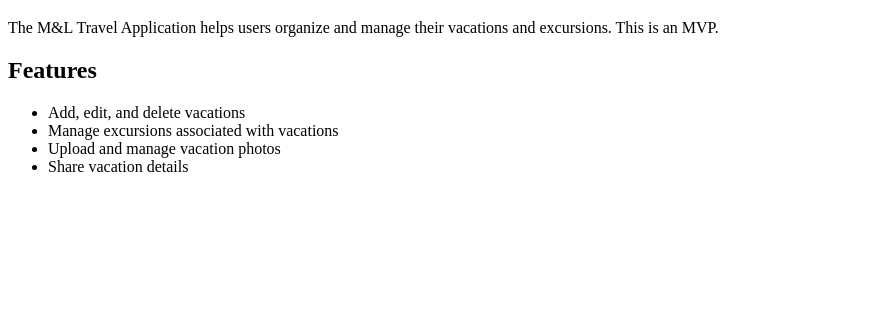
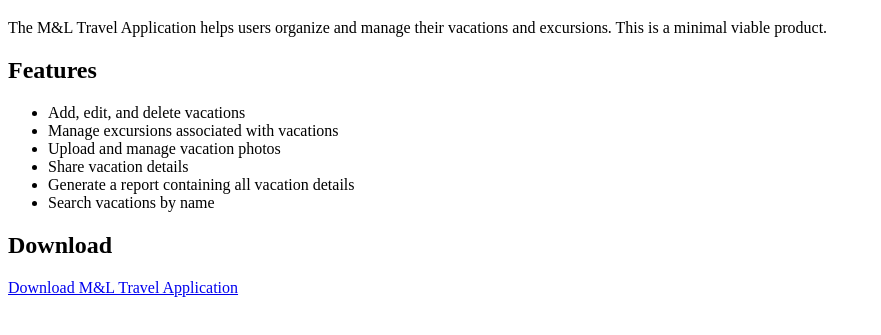
Before and after one commit to Miunohri/ml-travel-application, a plain HTML site: page index.html in a window 1280 px wide. Shown: the part 61-396 px from the top of the page, without its empty margins (0-881 px from the left). Drawn offline with Linux system fonts and the light colour scheme.

Commit message:
Update index.html

```diff
--- a/index.html
+++ b/index.html
@@ -10,7 +10,7 @@
 
     <p>
         The M&L Travel Application helps users organize and manage
-        their vacations and excursions. This is an MVP.
+        their vacations and excursions. This is a minimal viable product.
     </p>
 
     <h2>Features</h2>
@@ -19,6 +19,15 @@
         <li>Manage excursions associated with vacations</li>
         <li>Upload and manage vacation photos</li>
         <li>Share vacation details</li>
+        <li>Generate a report containing all vacation details</li>
+        <li>Search vacations by name</li>
     </ul>
+
+    <h2>Download</h2>
+    <p>
+    <a href="ml-travel-app.apk" download>
+        Download M&L Travel Application
+    </a>
+    </p>
 </body>
 </html>
```
